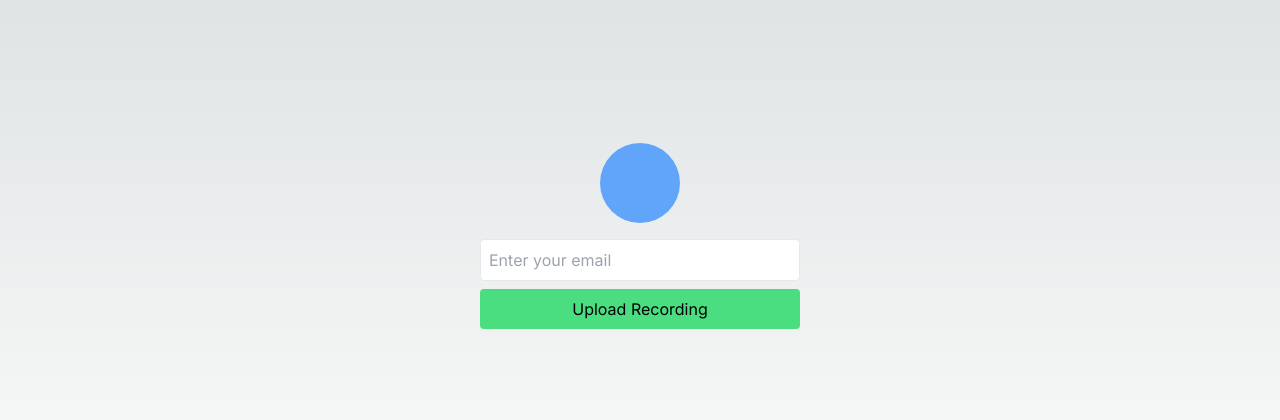
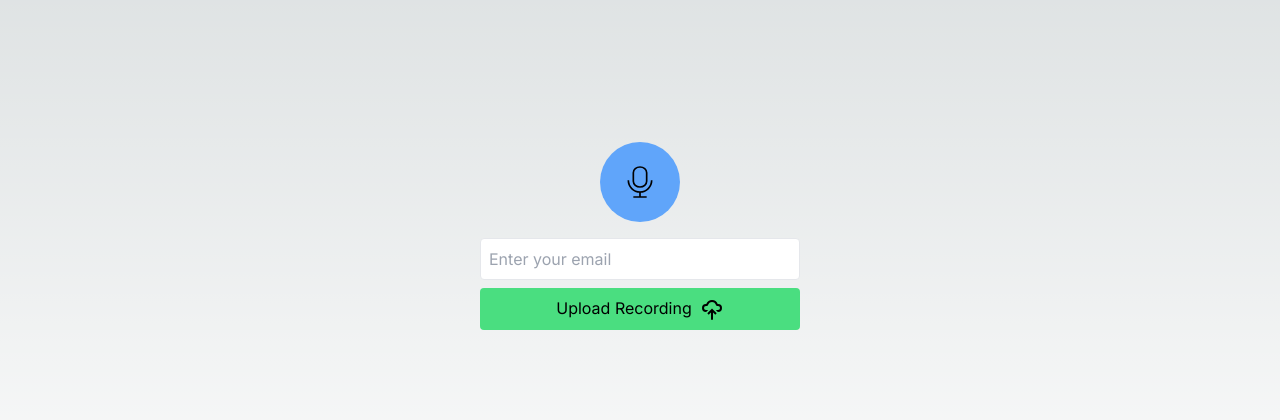
Before and after one commit to zacbe/dpm-challenge-2024, a Next.js app in the folder audio-recording-app/: page / in a window 1280 px wide. Shown: the part 184-604 px from the top of the page. Built offline with nearby package versions, Linux system fonts and the light colour scheme.

Commit message:
chore: Add SVG's to buttons

```diff
--- a/audio-recording-app/app/components/RecordingView.tsx
+++ b/audio-recording-app/app/components/RecordingView.tsx
@@ -25,7 +25,7 @@ export default function RecordingView() {
     setIsRecording(false)
   }
 
-  const handleUpload = async () => {}
+  const handleUpload = async () => { }
 
   return (
     <div className="flex items-center justify-center h-screen w-full">
@@ -51,11 +51,26 @@ export default function RecordingView() {
             <button
               onClick={toggleRecording}
               className="rounded-full h-20 w-20 mt-10 m-auto flex items-center justify-center bg-red-400 hover:bg-red-500">
+              <svg
+                className="w-10 h-10"
+                xmlns="http://www.w3.org/2000/svg"
+                viewBox="0 0 56 56">
+                <path fill="currentColor" d="M20.266 47.36c1.101 0 1.992-.844 1.992-1.946V10.61a1.97 1.97 0 0 0-1.992-1.968c-1.102 0-2.016.867-2.016 1.968v34.805c0 1.102.914 1.945 2.016 1.945m15.492 0c1.101 0 1.992-.844 1.992-1.946V10.61a1.97 1.97 0 0 0-1.992-1.968c-1.102 0-2.016.867-2.016 1.968v34.805c0 1.102.914 1.945 2.016 1.945" />
+              </svg>
             </button>
           ) : (
             <button
               onClick={toggleRecording}
               className="rounded-full h-20 w-20 mt-10 m-auto flex items-center justify-center bg-blue-400 hover:bg-blue-500">
+              <svg
+                className="w-10 h-10"
+                xmlns="http://www.w3.org/2000/svg"
+                viewBox="0 0 24 24">
+                <g fill="none" stroke="currentColor" >
+                  <path d="M16 6.429C16 4.535 14.21 3 12 3S8 4.535 8 6.429v5.142C8 13.465 9.79 15 12 15s4-1.535 4-3.429V6.43Z" />
+                  <path d="M5 11a7 7 0 1 0 14 0m-7 7v3m-4 0h8" />
+                </g>
+              </svg>
             </button>
           )}
         </div>
@@ -73,6 +88,13 @@ export default function RecordingView() {
           <button
             className="w-full mt-2 p-2 bg-green-400 hover:bg-green-500 rounded">
             Upload Recording
+            <svg
+              className="w-6 h-6 inline-block ml-2"
+              xmlns="http://www.w3.org/2000/svg"
+              viewBox="0 0 24 24">
+              <path fill="currentColor" d="M12 2a6.001 6.001 0 0 0-5.476 3.545a23.012 23.012 0 0 1-.207.452l-.02.001C6.233 6 6.146 6 6 6a4 4 0 1 0 0 8h.172l2-2H6a2 2 0 1 1 0-4h.064c.208 0 .45.001.65-.04a1.94 1.94 0 0 0 .7-.27c.241-.156.407-.35.533-.527a2.39 2.39 0 0 0 .201-.36c.053-.11.118-.255.196-.428l.004-.01a4.001 4.001 0 0 1 7.304 0l.005.01c.077.173.142.317.195.428c.046.097.114.238.201.36c.126.176.291.371.533.528c.242.156.487.227.7.27c.2.04.442.04.65.04L18 8a2 2 0 1 1 0 4h-2.172l2 2H18a4 4 0 0 0 0-8c-.146 0-.233 0-.297-.002h-.02A6.001 6.001 0 0 0 12 2m5.702 4.034" />
+              <path fill="currentColor" d="m12 12l-.707-.707l.707-.707l.707.707zm1 9a1 1 0 1 1-2 0zm-5.707-5.707l4-4l1.414 1.414l-4 4zm5.414-4l4 4l-1.414 1.414l-4-4zM13 12v9h-2v-9z" />
+            </svg>
           </button>
         </div>
       </div>
```
